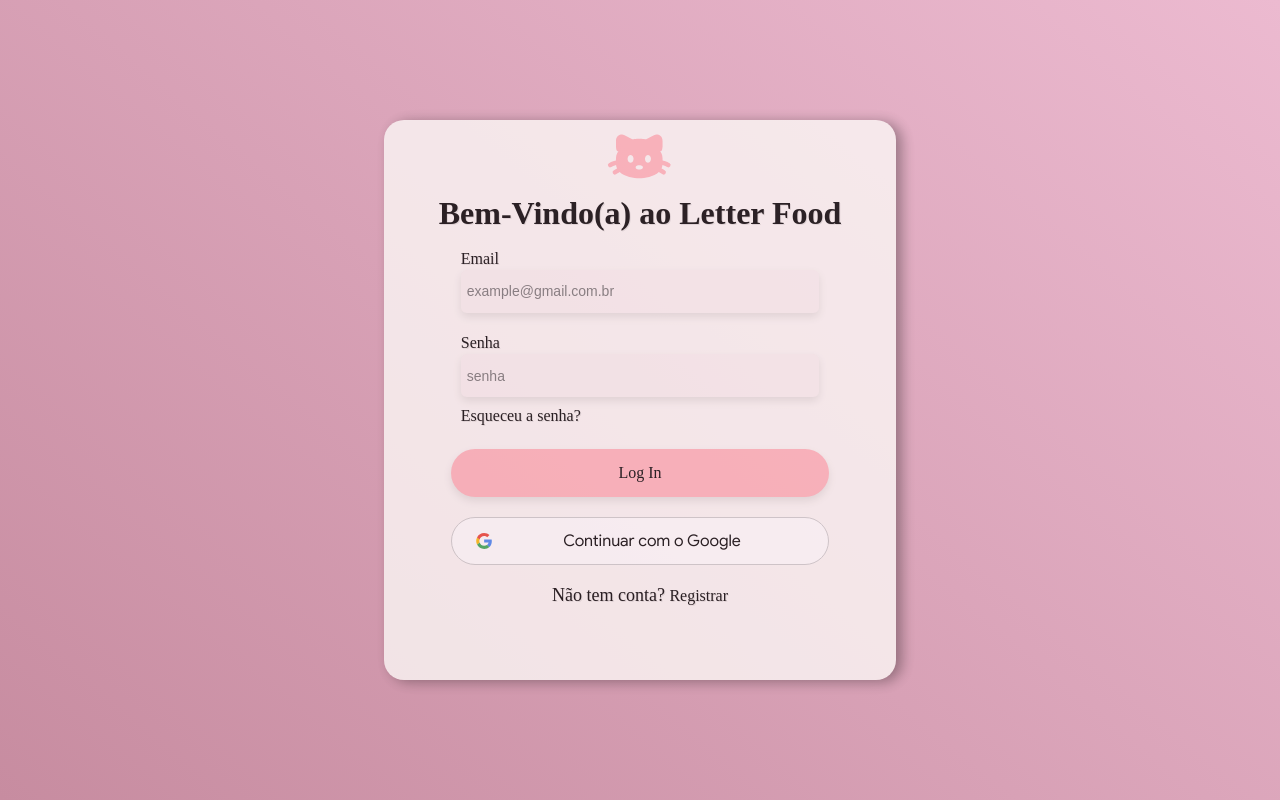
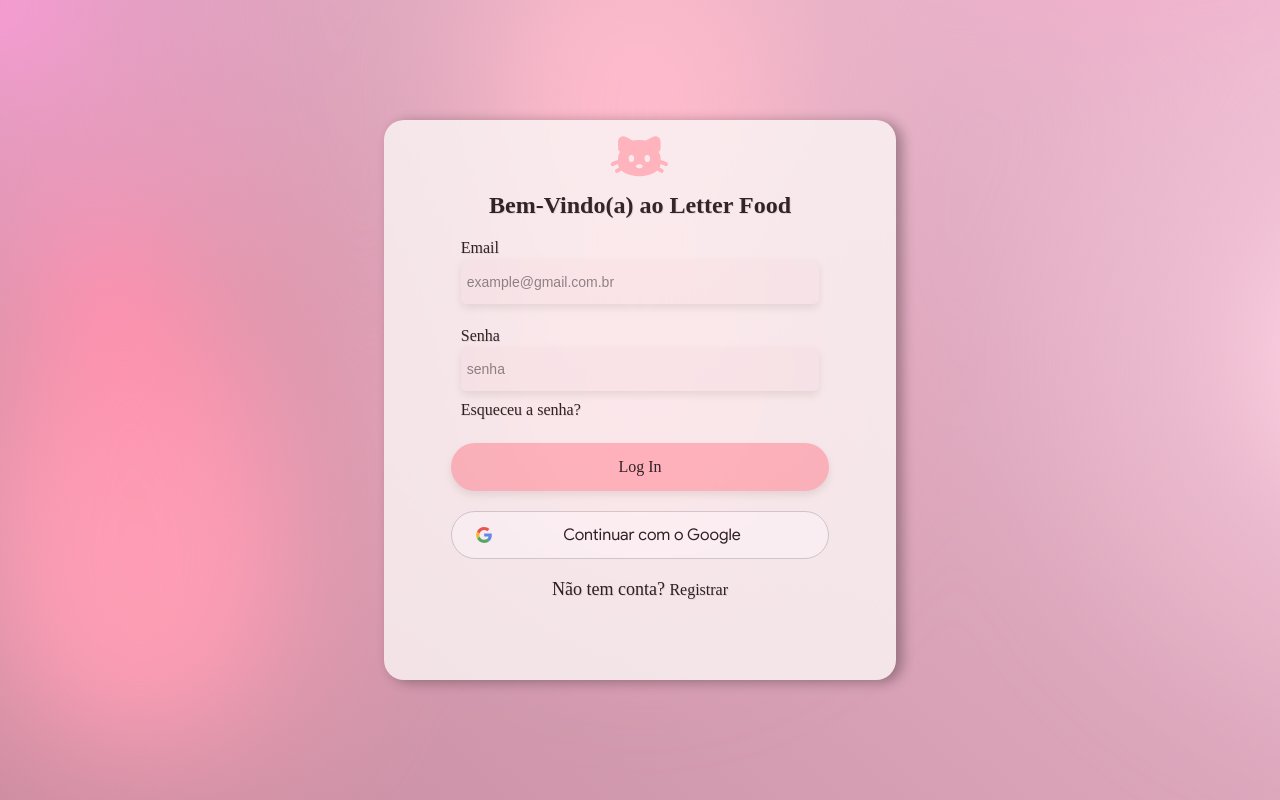
Before and after one commit to S5-2024/angular_letterfood, an Angular app: page /login in a window 1280 px wide. Built offline with nearby package versions, Linux system fonts and the light colour scheme.

Commit message:
media queries concluídas

```diff
--- a/src/app/pages/login/login.component.css
+++ b/src/app/pages/login/login.component.css
@@ -612,12 +612,11 @@
     height: 70%;
   }
   .solar--cat-bold {
-  width: 3.5rem;
-  height: 3.5rem;
+ display: none;
 
   }
   .frase{
-    font-size: 1.1rem;
+    font-size: 1rem;
   }
 
   .detalhes{
@@ -671,8 +670,8 @@
 
 }
 .solar--cat-bold {
-width: 3.8rem;
-height: 3.8rem;
+width: 4rem;
+height: 4rem;
 
 }
 .frase{
@@ -704,15 +703,8 @@
 }
 }
 
-@media (min-width: 920px)   and   (max-width: 1550px) {
-  .gradient-bg {
-    svg {
-      display: none;
-    }
-  .g1 , .g2,.g3,.g4,.g5,.g6,.g7,.interactive {
-    display: none;
-  }
-}
+@media (min-width: 920px) and (max-width: 1910px) {
+
   .text-container{
     background-color: var(--rosa6);
   }
@@ -725,12 +717,11 @@
     height: 70%;
   }
   .solar--cat-bold {
-    width: 6rem;
-    height: 6rem;
-
+    width: 4rem;
+    height: 4rem;
   }
   .frase{
-    font-size: 2rem;
+    font-size: 1.5rem;
   }
 
   .detalhes{
```
